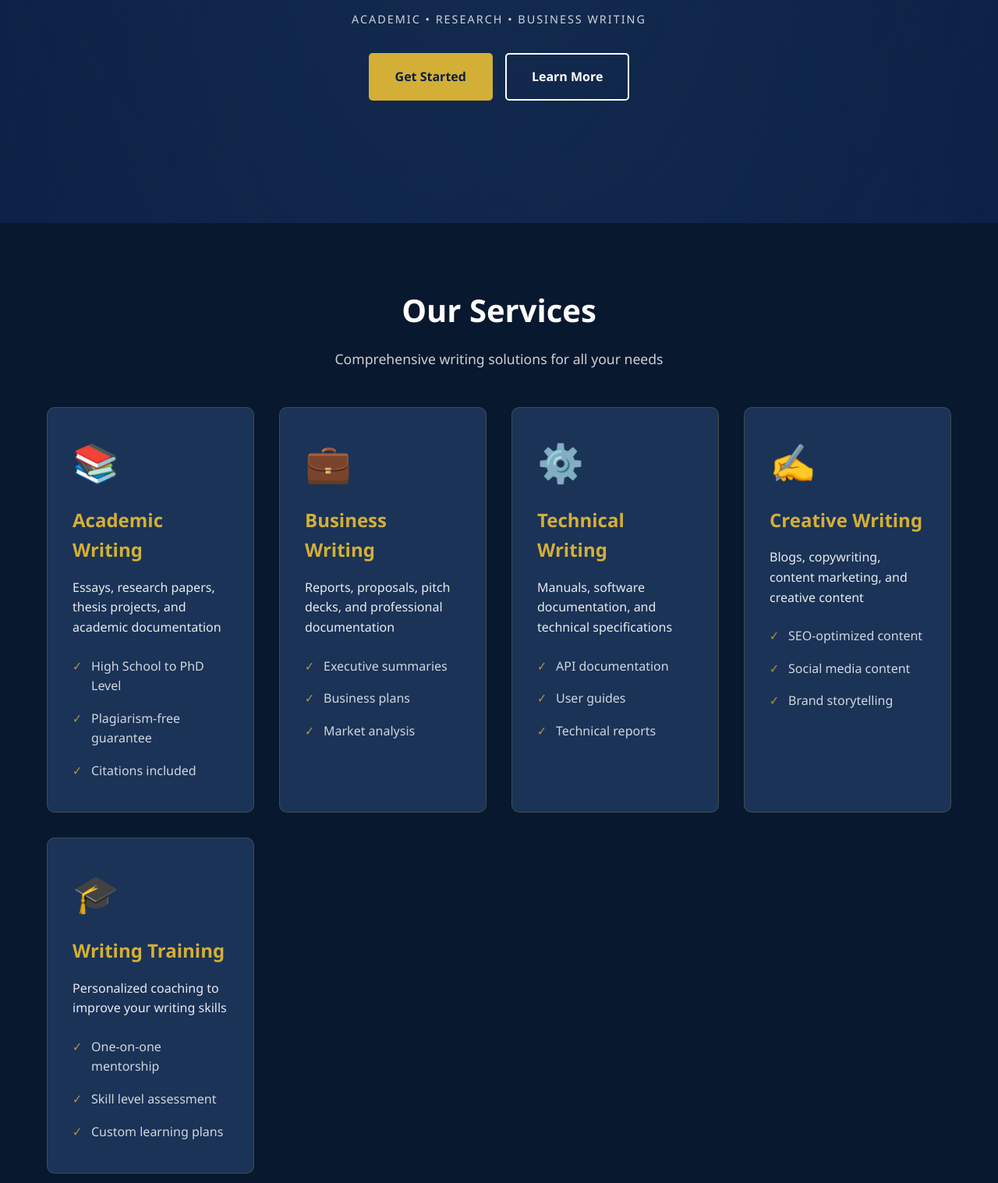
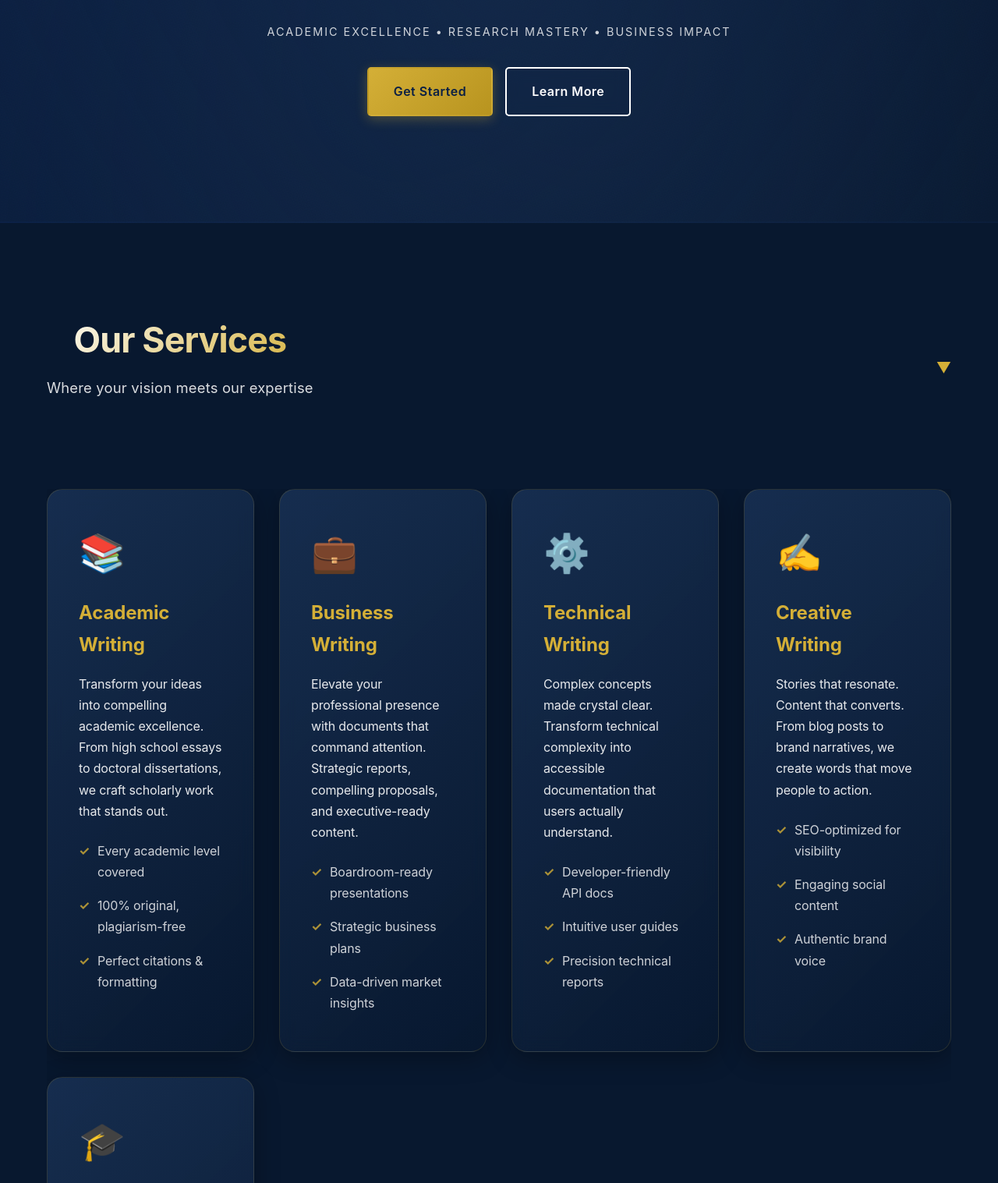
Before and after one commit to NewLongMoney/Gradex-Writers, a website: page index.html in a window 1280 px wide. Shown: the part 516-2033 px from the top of the page at 78% size. Drawn offline with Linux system fonts and the light colour scheme.

Commit message:
Modernize design: add collapsible sections, sleek glassmorphism cards, engaging copy, and fix logo path

```diff
--- a/css/style.css
+++ b/css/style.css
@@ -15,11 +15,14 @@
 }
 
 body {
-    font-family: 'Segoe UI', Tahoma, Geneva, Verdana, sans-serif;
-    line-height: 1.6;
+    font-family: -apple-system, BlinkMacSystemFont, 'Inter', 'Segoe UI', 'Roboto', 'Oxygen', 'Ubuntu', 'Cantarell', sans-serif;
+    line-height: 1.7;
     color: var(--white);
-    background-color: var(--deep-blue);
+    background: linear-gradient(135deg, var(--deep-blue) 0%, var(--dark-blue) 100%);
+    background-attachment: fixed;
     overflow-x: hidden;
+    font-weight: 400;
+    letter-spacing: -0.01em;
 }
 
 .container {
@@ -298,25 +301,33 @@ body {
 }
 
 .btn-gold {
-    background-color: var(--gold);
+    background: linear-gradient(135deg, var(--gold) 0%, var(--gold-dark) 100%);
     color: var(--deep-blue);
+    font-weight: 600;
+    letter-spacing: 0.5px;
+    box-shadow: 0 4px 15px rgba(212, 175, 55, 0.3);
 }
 
 .btn-gold:hover {
-    background-color: var(--gold-dark);
-    transform: translateY(-2px);
-    box-shadow: 0 5px 15px rgba(212, 175, 55, 0.4);
+    background: linear-gradient(135deg, var(--gold-dark) 0%, var(--gold) 100%);
+    transform: translateY(-3px);
+    box-shadow: 0 8px 25px rgba(212, 175, 55, 0.5);
 }
 
 .btn-outline {
     border: 2px solid var(--white);
     color: var(--white);
     background-color: transparent;
+    backdrop-filter: blur(10px);
+    font-weight: 600;
+    letter-spacing: 0.5px;
 }
 
 .btn-outline:hover {
     background-color: var(--white);
     color: var(--deep-blue);
+    transform: translateY(-3px);
+    box-shadow: 0 8px 25px rgba(255, 255, 255, 0.2);
 }
 
 .btn-large {
@@ -335,18 +346,75 @@ section {
 }
 
 .section-title {
-    font-size: 2.5rem;
+    font-size: 2.8rem;
     text-align: center;
-    margin-bottom: 1rem;
+    margin-bottom: 0.5rem;
     color: var(--white);
+    font-weight: 700;
+    letter-spacing: -0.02em;
+    background: linear-gradient(135deg, var(--white) 0%, var(--gold) 100%);
+    -webkit-background-clip: text;
+    -webkit-text-fill-color: transparent;
+    background-clip: text;
 }
 
 .section-subtitle {
     text-align: center;
-    font-size: 1.1rem;
+    font-size: 1.15rem;
     color: var(--white);
-    opacity: 0.8;
-    margin-bottom: 3rem;
+    opacity: 0.85;
+    margin-bottom: 2rem;
+    font-weight: 400;
+    letter-spacing: 0.01em;
+}
+
+/* Collapsible Sections */
+.section-header {
+    display: flex;
+    justify-content: space-between;
+    align-items: center;
+    padding: 2rem 0;
+    cursor: pointer;
+    transition: all 0.3s ease;
+    border-bottom: 2px solid transparent;
+    margin-bottom: 2rem;
+}
+
+.section-header:hover {
+    border-bottom-color: rgba(212, 175, 55, 0.3);
+}
+
+.section-header.active {
+    border-bottom-color: var(--gold);
+}
+
+.collapse-icon {
+    font-size: 1.2rem;
+    color: var(--gold);
+    transition: transform 0.4s cubic-bezier(0.4, 0, 0.2, 1);
+    display: inline-block;
+    transform: rotate(0deg);
+}
+
+.section-header.active .collapse-icon {
+    transform: rotate(180deg);
+}
+
+.collapsible-content {
+    max-height: 5000px;
+    overflow: hidden;
+    transition: max-height 0.6s cubic-bezier(0.4, 0, 0.2, 1), opacity 0.4s ease, transform 0.4s ease;
+    opacity: 1;
+    transform: translateY(0);
+}
+
+.collapsible-content.collapsed {
+    max-height: 0;
+    opacity: 0;
+    transform: translateY(-20px);
+    margin-bottom: 0;
+    padding-top: 0;
+    padding-bottom: 0;
 }
 
 /* Services Section */
@@ -362,17 +430,37 @@ section {
 }
 
 .service-card {
-    background-color: var(--light-blue);
-    padding: 2rem;
-    border-radius: 10px;
-    transition: transform 0.3s, box-shadow 0.3s;
-    border: 1px solid rgba(212, 175, 55, 0.2);
+    background: linear-gradient(135deg, rgba(26, 51, 87, 0.8) 0%, rgba(8, 24, 47, 0.9) 100%);
+    backdrop-filter: blur(10px);
+    padding: 2.5rem;
+    border-radius: 20px;
+    transition: all 0.4s cubic-bezier(0.4, 0, 0.2, 1);
+    border: 1px solid rgba(212, 175, 55, 0.15);
+    box-shadow: 0 8px 32px rgba(0, 0, 0, 0.3);
+    position: relative;
+    overflow: hidden;
+}
+
+.service-card::before {
+    content: '';
+    position: absolute;
+    top: 0;
+    left: 0;
+    right: 0;
+    height: 3px;
+    background: linear-gradient(90deg, transparent, var(--gold), transparent);
+    opacity: 0;
+    transition: opacity 0.4s;
 }
 
 .service-card:hover {
-    transform: translateY(-5px);
-    box-shadow: 0 10px 30px rgba(0, 0, 0, 0.5);
+    transform: translateY(-8px) scale(1.02);
+    box-shadow: 0 20px 40px rgba(212, 175, 55, 0.2);
     border-color: var(--gold);
+}
+
+.service-card:hover::before {
+    opacity: 1;
 }
 
 .service-icon {
@@ -424,23 +512,48 @@ section {
 }
 
 .pricing-card {
-    background-color: var(--light-blue);
-    padding: 2rem;
-    border-radius: 10px;
+    background: linear-gradient(135deg, rgba(26, 51, 87, 0.85) 0%, rgba(8, 24, 47, 0.95) 100%);
+    backdrop-filter: blur(10px);
+    padding: 2.5rem;
+    border-radius: 20px;
     text-align: center;
     position: relative;
-    transition: transform 0.3s, box-shadow 0.3s;
-    border: 2px solid transparent;
+    transition: all 0.4s cubic-bezier(0.4, 0, 0.2, 1);
+    border: 2px solid rgba(212, 175, 55, 0.2);
+    box-shadow: 0 8px 32px rgba(0, 0, 0, 0.3);
+    overflow: hidden;
+}
+
+.pricing-card::before {
+    content: '';
+    position: absolute;
+    top: 0;
+    left: 0;
+    right: 0;
+    height: 4px;
+    background: linear-gradient(90deg, transparent, var(--gold), transparent);
+    opacity: 0;
+    transition: opacity 0.4s;
 }
 
 .pricing-card:hover {
-    transform: translateY(-5px);
-    box-shadow: 0 10px 30px rgba(0, 0, 0, 0.5);
+    transform: translateY(-10px) scale(1.03);
+    box-shadow: 0 25px 50px rgba(212, 175, 55, 0.25);
+    border-color: var(--gold);
+}
+
+.pricing-card:hover::before {
+    opacity: 1;
 }
 
 .pricing-card.featured {
     border-color: var(--gold);
-    background-color: var(--dark-blue);
+    background: linear-gradient(135deg, rgba(212, 175, 55, 0.15) 0%, rgba(8, 24, 47, 0.95) 100%);
+    box-shadow: 0 12px 40px rgba(212, 175, 55, 0.3);
+}
+
+.pricing-card.featured::before {
+    opacity: 1;
 }
 
 .badge {
--- a/index.html
+++ b/index.html
@@ -12,7 +12,7 @@
     <nav class="navbar">
         <div class="container">
             <div class="logo">
-                <img src="/public/logo.jpeg" alt="Gradex Writers Logo" class="logo-image">
+                <img src="public/logo.jpeg" alt="Gradex Writers Logo" class="logo-image">
             </div>
             <ul class="nav-links">
                 <li class="nav-dropdown">
@@ -47,15 +47,15 @@
         <div class="container">
             <div class="hero-content">
                 <div class="logo-large">
-                    <img src="/public/logo.jpeg" alt="Gradex Writers Logo" class="logo-image-large">
+                    <img src="public/logo.jpeg" alt="Gradex Writers Logo" class="logo-image-large">
                 </div>
                 <h2 class="slogan">
                     <span class="slogan-line">We Write.</span>
                     <span class="slogan-line">You Excel.</span>
                 </h2>
-                <p class="hero-subtitle">Professional writing services trusted globally • 24/7 support</p>
+                <p class="hero-subtitle">Where expertise meets excellence. Trusted by thousands worldwide • Always here when you need us</p>
                 <div class="service-tags">
-                    <span>ACADEMIC • RESEARCH • BUSINESS WRITING</span>
+                    <span>ACADEMIC EXCELLENCE • RESEARCH MASTERY • BUSINESS IMPACT</span>
                 </div>
                 <div class="hero-buttons">
                     <a href="#quote" class="btn btn-gold">Get Started</a>
@@ -68,57 +68,62 @@
     <!-- Services Section -->
     <section id="services" class="services">
         <div class="container">
-            <h2 class="section-title">Our Services</h2>
-            <p class="section-subtitle">Comprehensive writing solutions for all your needs</p>
-            <div class="services-grid">
+            <div class="section-header collapsible-header" data-target="services-content">
+                <div>
+                    <h2 class="section-title">Our Services</h2>
+                    <p class="section-subtitle">Where your vision meets our expertise</p>
+                </div>
+                <span class="collapse-icon">▼</span>
+            </div>
+            <div class="services-grid collapsible-content" id="services-content">
                 <div class="service-card">
                     <div class="service-icon">📚</div>
                     <h3>Academic Writing</h3>
-                    <p>Essays, research papers, thesis projects, and academic documentation</p>
+                    <p>Transform your ideas into compelling academic excellence. From high school essays to doctoral dissertations, we craft scholarly work that stands out.</p>
                     <ul>
-                        <li>High School to PhD Level</li>
-                        <li>Plagiarism-free guarantee</li>
-                        <li>Citations included</li>
+                        <li>Every academic level covered</li>
+                        <li>100% original, plagiarism-free</li>
+                        <li>Perfect citations & formatting</li>
                     </ul>
                 </div>
                 <div class="service-card">
                     <div class="service-icon">💼</div>
                     <h3>Business Writing</h3>
-                    <p>Reports, proposals, pitch decks, and professional documentation</p>
+                    <p>Elevate your professional presence with documents that command attention. Strategic reports, compelling proposals, and executive-ready content.</p>
                     <ul>
-                        <li>Executive summaries</li>
-                        <li>Business plans</li>
-                        <li>Market analysis</li>
+                        <li>Boardroom-ready presentations</li>
+                        <li>Strategic business plans</li>
+                        <li>Data-driven market insights</li>
                     </ul>
                 </div>
                 <div class="service-card">
                     <div class="service-icon">⚙️</div>
                     <h3>Technical Writing</h3>
-                    <p>Manuals, software documentation, and technical specifications</p>
+                    <p>Complex concepts made crystal clear. Transform technical complexity into accessible documentation that users actually understand.</p>
                     <ul>
-                        <li>API documentation</li>
-                        <li>User guides</li>
-                        <li>Technical reports</li>
+                        <li>Developer-friendly API docs</li>
+                        <li>Intuitive user guides</li>
+                        <li>Precision technical reports</li>
                     </ul>
                 </div>
                 <div class="service-card">
                     <div class="service-icon">✍️</div>
                     <h3>Creative Writing</h3>
-                    <p>Blogs, copywriting, content marketing, and creative content</p>
+                    <p>Stories that resonate. Content that converts. From blog posts to brand narratives, we create words that move people to action.</p>
                     <ul>
-                        <li>SEO-optimized content</li>
-                        <li>Social media content</li>
-                        <li>Brand storytelling</li>
+                        <li>SEO-optimized for visibility</li>
+                        <li>Engaging social content</li>
+                        <li>Authentic brand voice</li>
                     </ul>
                 </div>
                 <div class="service-card">
                     <div class="service-icon">🎓</div>
                     <h3>Writing Training</h3>
-                    <p>Personalized coaching to improve your writing skills</p>
+                    <p>Master the art of writing with personalized mentorship. Level up your skills through expert guidance tailored to your goals.</p>
                     <ul>
-                        <li>One-on-one mentorship</li>
-                        <li>Skill level assessment</li>
-                        <li>Custom learning plans</li>
+                        <li>1-on-1 expert mentorship</li>
+                        <li>Personalized skill assessment</li>
+                        <li>Custom learning roadmap</li>
                     </ul>
                 </div>
             </div>
@@ -128,9 +133,14 @@
     <!-- Pricing Section -->
     <section id="pricing" class="pricing">
         <div class="container">
-            <h2 class="section-title">Transparent Pricing</h2>
-            <p class="section-subtitle">Competitive rates based on complexity and urgency</p>
-            <div class="pricing-grid">
+            <div class="section-header collapsible-header" data-target="pricing-content">
+                <div>
+                    <h2 class="section-title">Transparent Pricing</h2>
+                    <p class="section-subtitle">Fair, flexible, and tailored to your project</p>
+                </div>
+                <span class="collapse-icon">▼</span>
+            </div>
+            <div class="pricing-grid collapsible-content" id="pricing-content">
                 <div class="pricing-card">
                     <h3>High School</h3>
                     <div class="price">$5 - $10</div>
@@ -187,7 +197,7 @@
     <section id="quote" class="quote-calculator">
         <div class="container">
             <h2 class="section-title">Get an Instant Quote</h2>
-            <p class="section-subtitle">Calculate your project cost in seconds</p>
+            <p class="section-subtitle">Know your investment in moments, not days</p>
             <div class="calculator-container">
                 <div class="calculator-form">
                     <div class="form-group">
@@ -248,8 +258,14 @@
     <!-- Features Section -->
     <section id="features" class="features">
         <div class="container">
-            <h2 class="section-title">Why Choose Gradex Writers</h2>
-            <div class="features-grid">
+            <div class="section-header collapsible-header" data-target="features-content">
+                <div>
+                    <h2 class="section-title">Why Choose Gradex Writers</h2>
+                    <p class="section-subtitle">Experience excellence in every project</p>
+                </div>
+                <span class="collapse-icon">▼</span>
+            </div>
+            <div class="features-grid collapsible-content" id="features-content">
                 <div class="feature-item">
                     <div class="feature-icon">🔒</div>
                     <h3>100% Confidential</h3>
@@ -325,9 +341,9 @@
     <section class="cta">
         <div class="container">
             <div class="cta-content">
-                <h2>Ready to Excel?</h2>
-                <p>Get professional writing assistance today and achieve your goals</p>
-                <a href="#quote" class="btn btn-gold btn-large">Get Started Now</a>
+                <h2>Ready to Transform Your Ideas?</h2>
+                <p>Join thousands who've elevated their work with our expertise. Your success story starts here.</p>
+                <a href="#quote" class="btn btn-gold btn-large">Start Your Project</a>
             </div>
         </div>
     </section>
--- a/js/main.js
+++ b/js/main.js
@@ -139,6 +139,24 @@ document.addEventListener('DOMContentLoaded', function() {
         pages.disabled = true;
         pages.title = academicLevel.value === 'business' ? 'Business documents are priced per project' : 'Training packages have fixed prices';
     }
+
+    // Collapsible sections
+    const collapsibleHeaders = document.querySelectorAll('.collapsible-header');
+    collapsibleHeaders.forEach(header => {
+        header.addEventListener('click', function() {
+            const targetId = this.getAttribute('data-target');
+            const content = document.getElementById(targetId);
+            const isCollapsed = content.classList.contains('collapsed');
+
+            if (isCollapsed) {
+                content.classList.remove('collapsed');
+                this.classList.add('active');
+            } else {
+                content.classList.add('collapsed');
+                this.classList.remove('active');
+            }
+        });
+    });
 });
 
 // Add scroll effect to navbar
```
Also changed, not shown: blog.html (+1 -1 lines).
